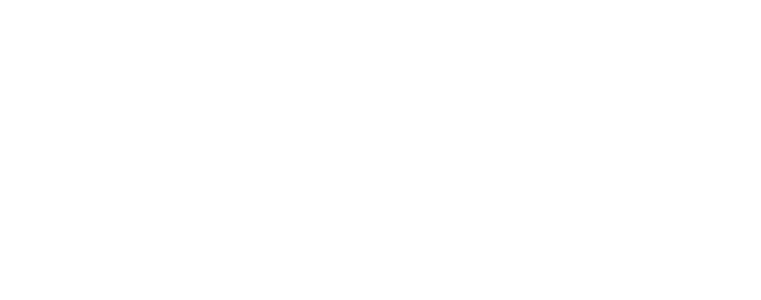
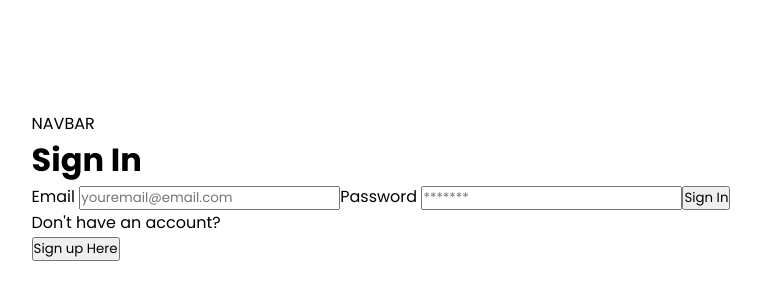
Before and after one commit to cocomarine/huddle-up-frontend, a React (Create React App) app: page /login in a window 1280 px wide. Before the commit this address had no page. Shown: the part 214-514 px from the top of the page, without its empty margins (259-1020 px from the left). Built offline with nearby package versions, Linux system fonts and the light colour scheme.

Commit message:
adding pages and navigting them

```diff
--- a/src/components/App.js
+++ b/src/components/App.js
@@ -1,15 +1,21 @@
-import "../styles/App.css";
+import "../styles/app.css";
 import { BrowserRouter, Route, Routes } from "react-router-dom";
 import SignUp from "./SignUp";
 import LogIn from "./LogIn";
+import Home from "./Home";
+import Navbar from "./Navbar";
+import MyProfile from "./MyProfile";
 
 function App() {
   return (
     <div className="App">
+        <Navbar />
       <BrowserRouter>
         <Routes>
-          <Route path="/" element={<LogIn />}></Route>
+          <Route path="/" element={<Home />}></Route>
           <Route path="/signup" element={<SignUp />}></Route>
+          <Route path="/login" element={<LogIn />}></Route>
+          <Route path="/myProfile" element={<MyProfile />}></Route>
         </Routes>
       </BrowserRouter>
     </div>
--- /dev/null
+++ b/src/components/Home.js
@@ -0,0 +1,11 @@
+import React from "react";
+import "../styles/home.css";
+
+const Home = () => {
+  return <body>
+    Home
+
+  </body>;
+};
+
+export default Home;
--- a/src/components/LogIn.js
+++ b/src/components/LogIn.js
@@ -1,7 +1,10 @@
 import React, { useState } from "react";
-import "../styles/LogIn.css";
+import { useNavigate } from "react-router-dom";
+import "../styles/logIn.css";
 
 const LogIn = () => {
+  const navigate = useNavigate();
+
   return (
     <>
       <h1> Sign In</h1>
@@ -22,8 +25,16 @@
         ></input>
         <button type="submit">Sign In</button>
       </form>
-
-      <button>Don't have an account? Sign up Here</button>
+      <div>
+        <p> Don't have an account?</p>
+        <button
+          onClick={() => {
+            navigate("/signUp");
+          }}
+        >
+          Sign up Here
+        </button>
+      </div>
     </>
   );
 };
--- /dev/null
+++ b/src/components/MyProfile.js
@@ -0,0 +1,10 @@
+import React from "react";
+import "../styles/myprofile.css";
+
+const MyProfile = () => {
+  return <div>
+    My Profile
+  </div>;
+};
+
+export default MyProfile;
--- /dev/null
+++ b/src/components/Navbar.js
@@ -0,0 +1,10 @@
+import React from "react";
+import "../styles/navbar.css";
+
+const Navbar = () => {
+  return <nav>
+    NAVBAR
+  </nav>;
+};
+
+export default Navbar;
--- a/src/components/SignUp.js
+++ b/src/components/SignUp.js
@@ -1,7 +1,10 @@
 import React from "react";
+import { useNavigate } from "react-router-dom";
 import "../styles/signUp.css";
 
 const SignUp = () => {
+  const navigate = useNavigate();
+
   const handleSubmit = (e) => {
     e.preventDefault();
   };
@@ -79,7 +82,12 @@
               </button>
             </div>
             <div>
-              <button className="Login-btn">
+              <button
+                className="Login-btn"
+                onClick={() => {
+                  navigate("/login");
+                }}
+              >
                 Already have an account? Login Here
               </button>
             </div>
```
Also changed, not shown: src/styles/home.css (added), src/styles/myprofile.css (added), src/styles/navbar.css (added).
